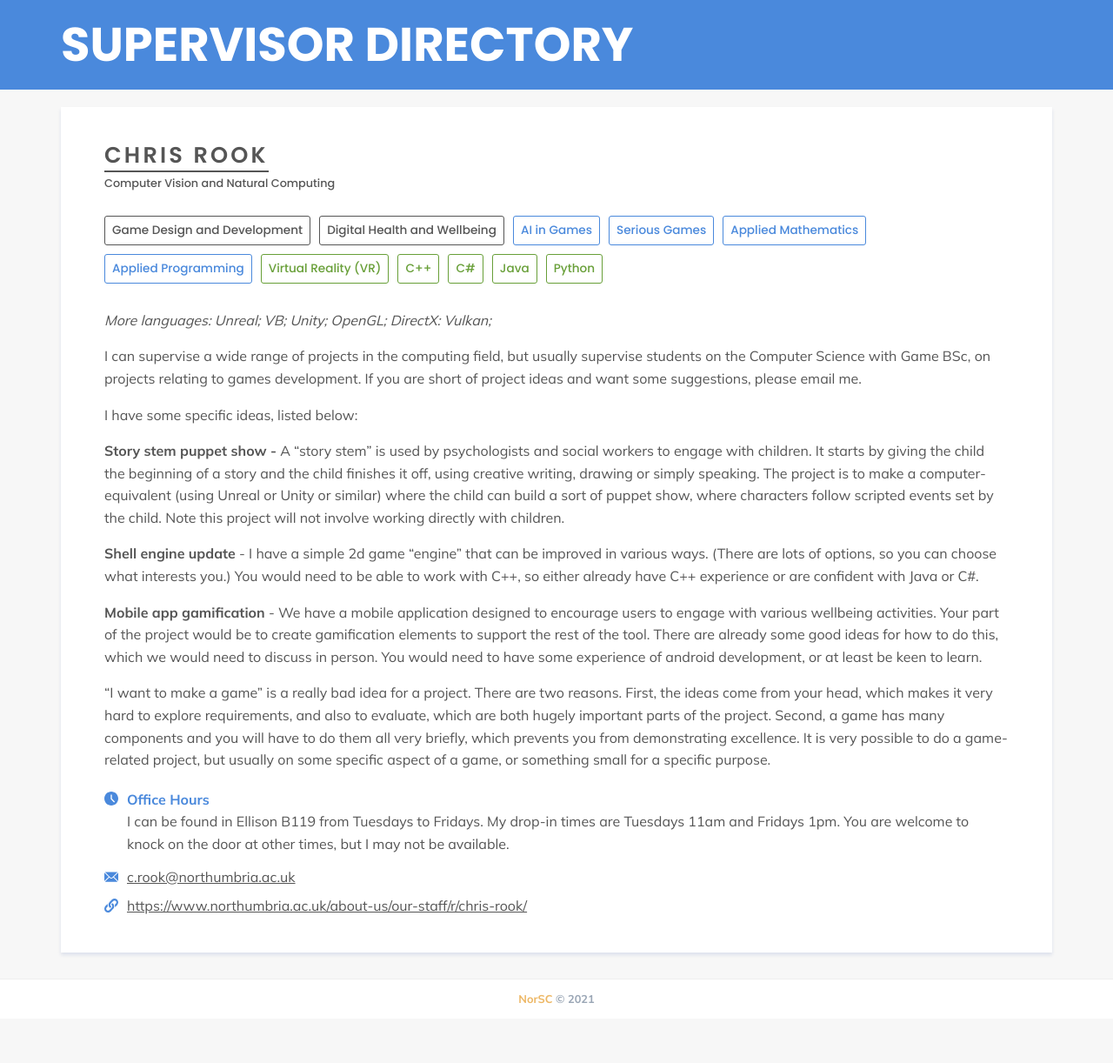
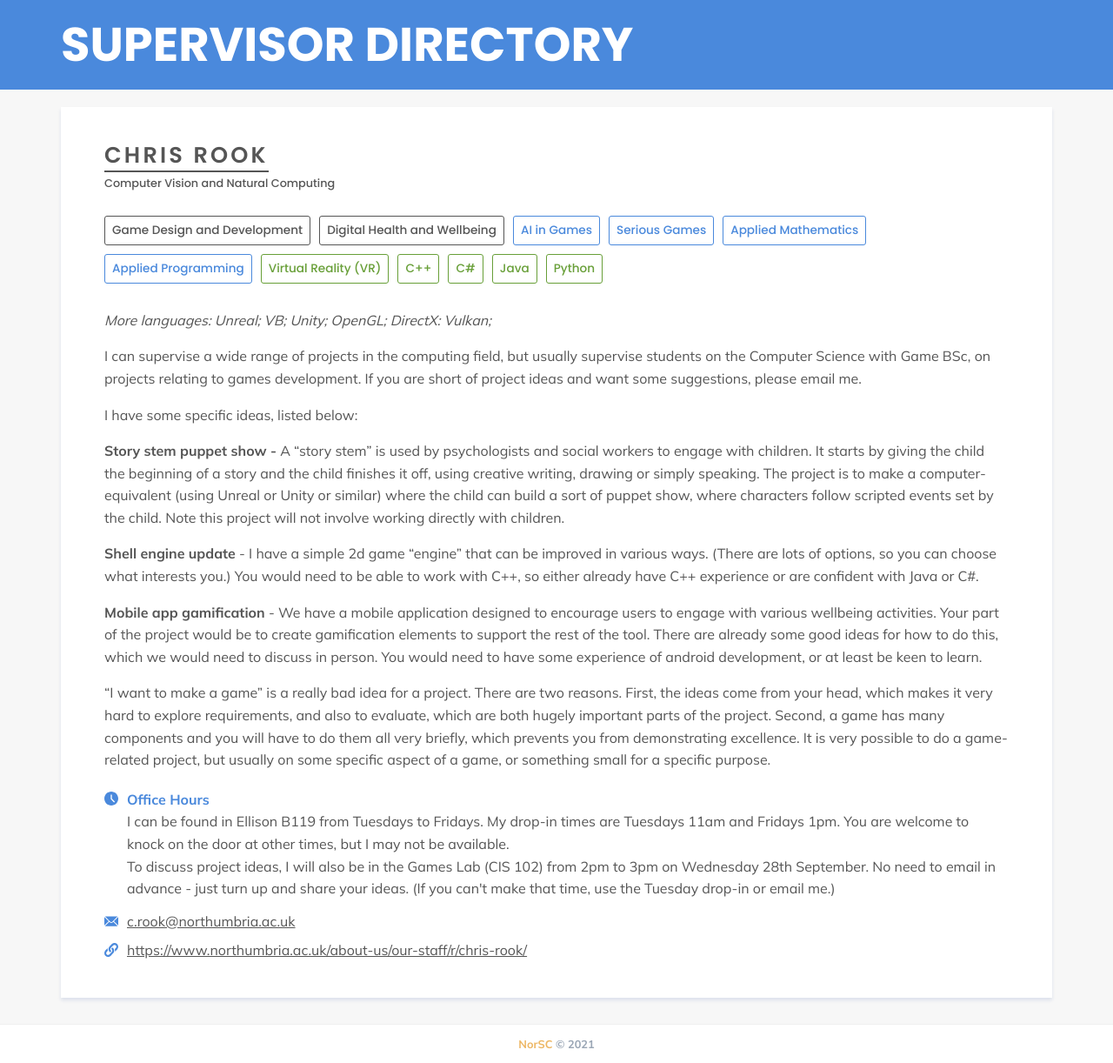
Before and after one commit to NorSC/supervisor-search, a Jekyll site: the page built from _supervisors/chris-rook.md, in a window 1280 px wide. Shown: the whole page at 87% size. Built offline with Jekyll 4.4.1, drawn with Linux system fonts in a browser that asks for light colours; a script that is not in the unit is left out; before the commit the page ends 1171 px from its top, so only the background shows below that.

Commit message:
Update Supervisors “chris-rook”

```diff
--- a/_supervisors/chris-rook.md
+++ b/_supervisors/chris-rook.md
@@ -4,9 +4,12 @@
 available: true
 email: c.rook@northumbria.ac.uk
 website: https://www.northumbria.ac.uk/about-us/our-staff/r/chris-rook/
-office_hours: I can be found in Ellison B119 from Tuesdays to Fridays. My
-  drop-in times are Tuesdays 11am and Fridays 1pm. You are welcome to knock on
-  the door at other times, but I may not be available.
+office_hours: >-
+  I can be found in Ellison B119 from Tuesdays to Fridays. My drop-in times are
+  Tuesdays 11am and Fridays 1pm. You are welcome to knock on the door at other
+  times, but I may not be available.
+
+  To discuss project ideas, I will also be in the Games Lab (CIS 102) from 2pm to 3pm on Wednesday 28th September. No need to email in advance - just turn up and share your ideas. (If you can't make that time, use the Tuesday drop-in or email me.)
 research_group: Computer Vision and Natural Computing
 research_themes:
   - Game Design and Development
```
